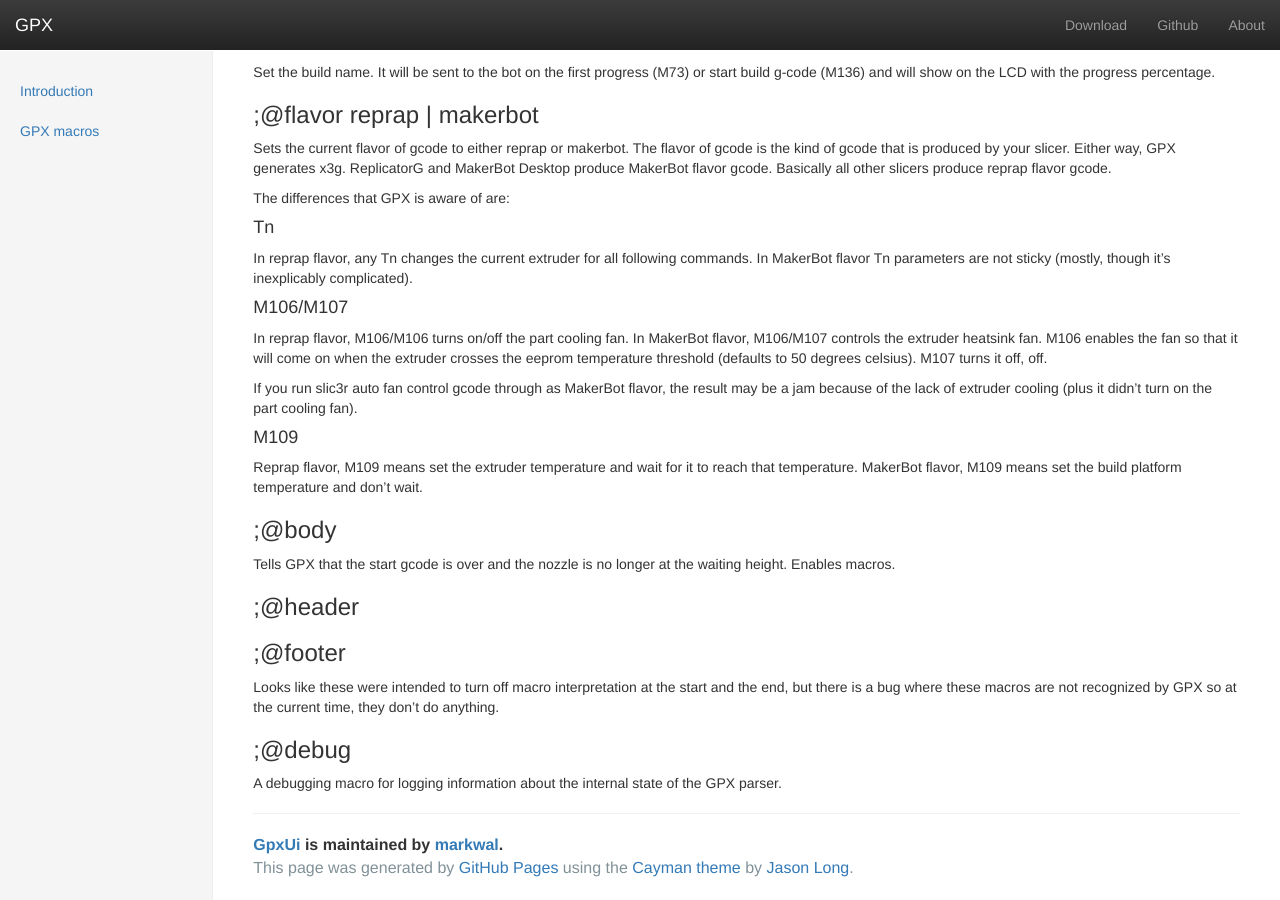
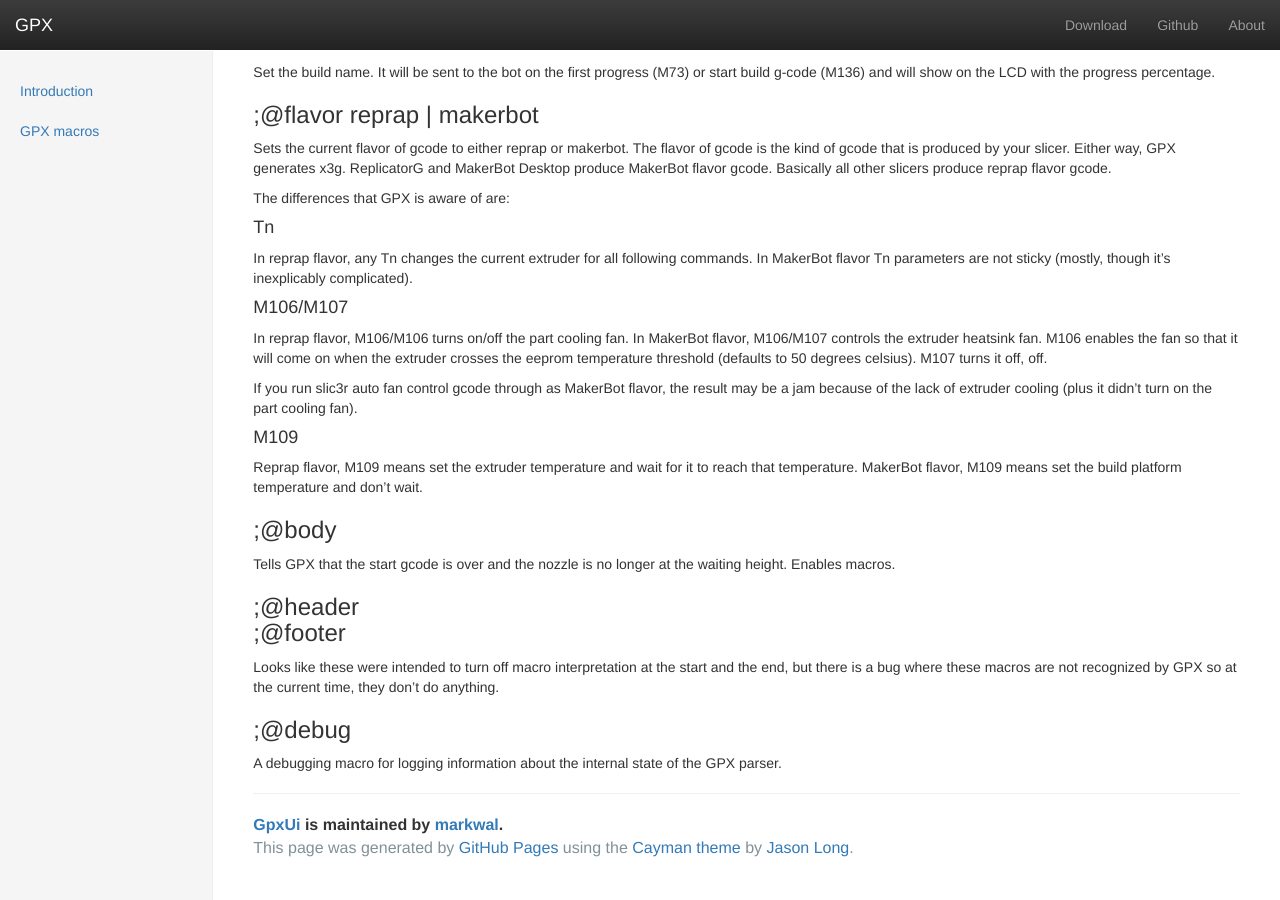
Before and after one commit to markwal/GpxUi, a Jekyll site: the page built from _docs/macros.md, in a window 1280 px wide and 900 px high, scrolled down 2932 px. Built offline with Jekyll 4.4.1, drawn with Linux system fonts in a browser that asks for light colours; nearby versions of some CDN libraries.

```diff
--- a/_docs/macros.md
+++ b/_docs/macros.md
@@ -220,8 +220,7 @@ temperature and don't wait.
 Tells GPX that the start gcode is over and the nozzle is no longer at the
 waiting height. Enables macros.
 
-### ;@header
-### ;@footer
+### ;@header<br/>;@footer
 
 Looks like these were intended to turn off macro interpretation at the start and
 the end, but there is a bug where these macros are not recognized by GPX so at
```
